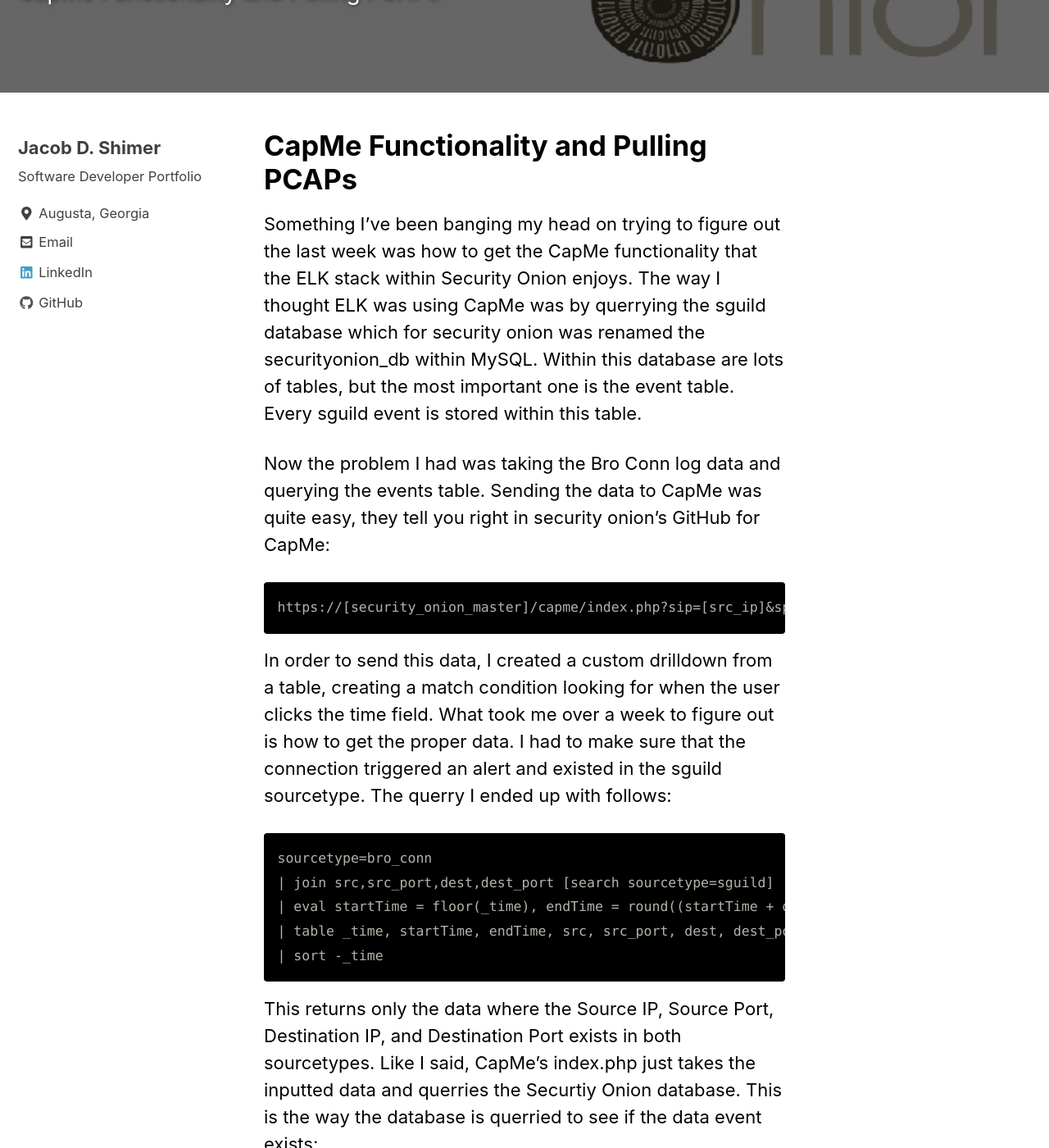
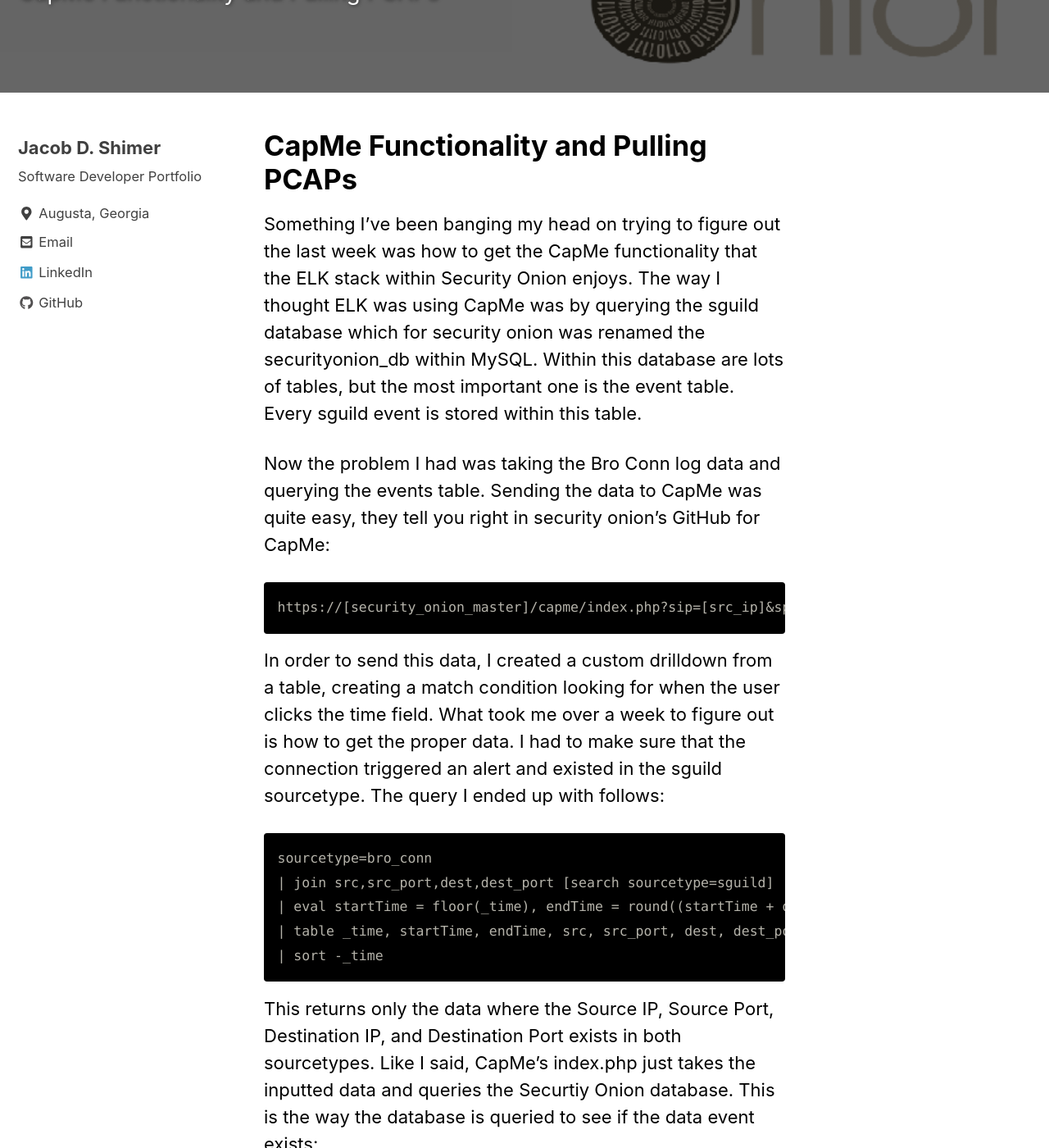
Before and after one commit to jacobdshimer/jacobdshimer.github.io, a Jekyll site: the page built from _posts/2018-08-31-security-onion-app-capme.md, in a window 1280 px wide and 1400 px high, scrolled down 331 px. Shown: the whole window at 82% size. Built offline with Jekyll 4.4.1, drawn with Linux system fonts in a browser that asks for light colours; nearby versions of some CDN libraries; some of the changed text lies outside the part shown.

Commit message:
Minor error corrections

```diff
--- a/_posts/2018-08-31-security-onion-app-capme.md
+++ b/_posts/2018-08-31-security-onion-app-capme.md
@@ -12,13 +12,13 @@
 
 # CapMe Functionality and Pulling PCAPs
 
-Something I've been banging my head on trying to figure out the last week was how to get the CapMe functionality that the ELK stack within Security Onion enjoys.  The way I thought ELK was using CapMe was by querrying the sguild database which for security onion was renamed the securityonion_db within MySQL.  Within this database are lots of tables, but the most important one is the event table.  Every sguild event is stored within this table.
+Something I've been banging my head on trying to figure out the last week was how to get the CapMe functionality that the ELK stack within Security Onion enjoys. The way I thought ELK was using CapMe was by querying the sguild database which for security onion was renamed the securityonion_db within MySQL. Within this database are lots of tables, but the most important one is the event table. Every sguild event is stored within this table.
 
-Now the problem I had was taking the Bro Conn log data and querying the events table.  Sending the data to CapMe was quite easy, they tell you right in security onion's GitHub for CapMe:
+Now the problem I had was taking the Bro Conn log data and querying the events table. Sending the data to CapMe was quite easy, they tell you right in security onion's GitHub for CapMe:
 
     https://[security_onion_master]/capme/index.php?sip=[src_ip]&spt=[src_port]&dip=[dest]&dpt=[dest_port]&stime=[start]&etime=[end]&usr=[username]&pwd=[password]
 
-In order to send this data, I created a custom drilldown from a table, creating a match condition looking for when the user clicks the time field.  What took me over a week to figure out is how to get the proper data.  I had to make sure that the connection triggered an alert and existed in the sguild sourcetype.  The querry I ended up with follows:
+In order to send this data, I created a custom drilldown from a table, creating a match condition looking for when the user clicks the time field. What took me over a week to figure out is how to get the proper data. I had to make sure that the connection triggered an alert and existed in the sguild sourcetype. The query I ended up with follows:
 
     sourcetype=bro_conn
     | join src,src_port,dest,dest_port [search sourcetype=sguild]
@@ -26,7 +26,7 @@
     | table _time, startTime, endTime, src, src_port, dest, dest_port, uid
     | sort -_time
 
-This returns only the data where the Source IP, Source Port, Destination IP, and Destination Port exists in both sourcetypes.  Like I said, CapMe's index.php just takes the inputted data and querries the Securtiy Onion database.  This is the way the database is querried to see if the data event exists:
+This returns only the data where the Source IP, Source Port, Destination IP, and Destination Port exists in both sourcetypes. Like I said, CapMe's index.php just takes the inputted data and queries the Securtiy Onion database. This is the way the database is queried to see if the data event exists:
 
 {% highlight mysql linenos %}
   SELECT event.timestamp AS start_time, s2.sid, s2.hostname
@@ -42,8 +42,8 @@
 
 {% endhighlight %}
 
-This is pretty ingenius because it checks for mismatches between the the source and destinations.
+This is pretty ingenious because it checks for mismatches between the source and destinations.
 
-Now, I said that this is the way I thought ELK was sending there data which made me confused because they are able to pull none event connection's PCAPs.  Everything that I learned about CapMe's functionality came from their callback.php.  I noticed another file, callback-elastic.php.  Going through this, I realized that they weren't querrying the database at all.  They utilize cliscript.tcl or cliscriptbro.tcl, depending on the type of data. To find the PCAP, first they request it from the dailylogs folder, then they request it again, saving the requested data into a new PCAP within the archive folder.
+Now, I said that this is the way I thought ELK was sending their data which made me confused because they are able to pull none event connection's PCAPs. Everything that I learned about CapMe's functionality came from their callback.php. I noticed another file, callback-elastic.php. Going through this, I realized that they weren't querying the database at all. They utilize cliscript.tcl or cliscriptbro.tcl, depending on the type of data. To find the PCAP, first they request it from the dailylogs folder, then they request it again, saving the requested data into a new PCAP within the archive folder.
 
-I'm still figuring this out but with my querry above, I'm able to get the PCAP information for data that have sguild alerts.  I might write my own script that does the same, querrying Splunk on the backend through REST for input validation like they do with callback-elastic.php.
+I'm still figuring this out but with my query above, I'm able to get the PCAP information for data that have sguild alerts. I might write my own script that does the same, querying Splunk on the backend through REST for input validation like they do with callback-elastic.php.
```
